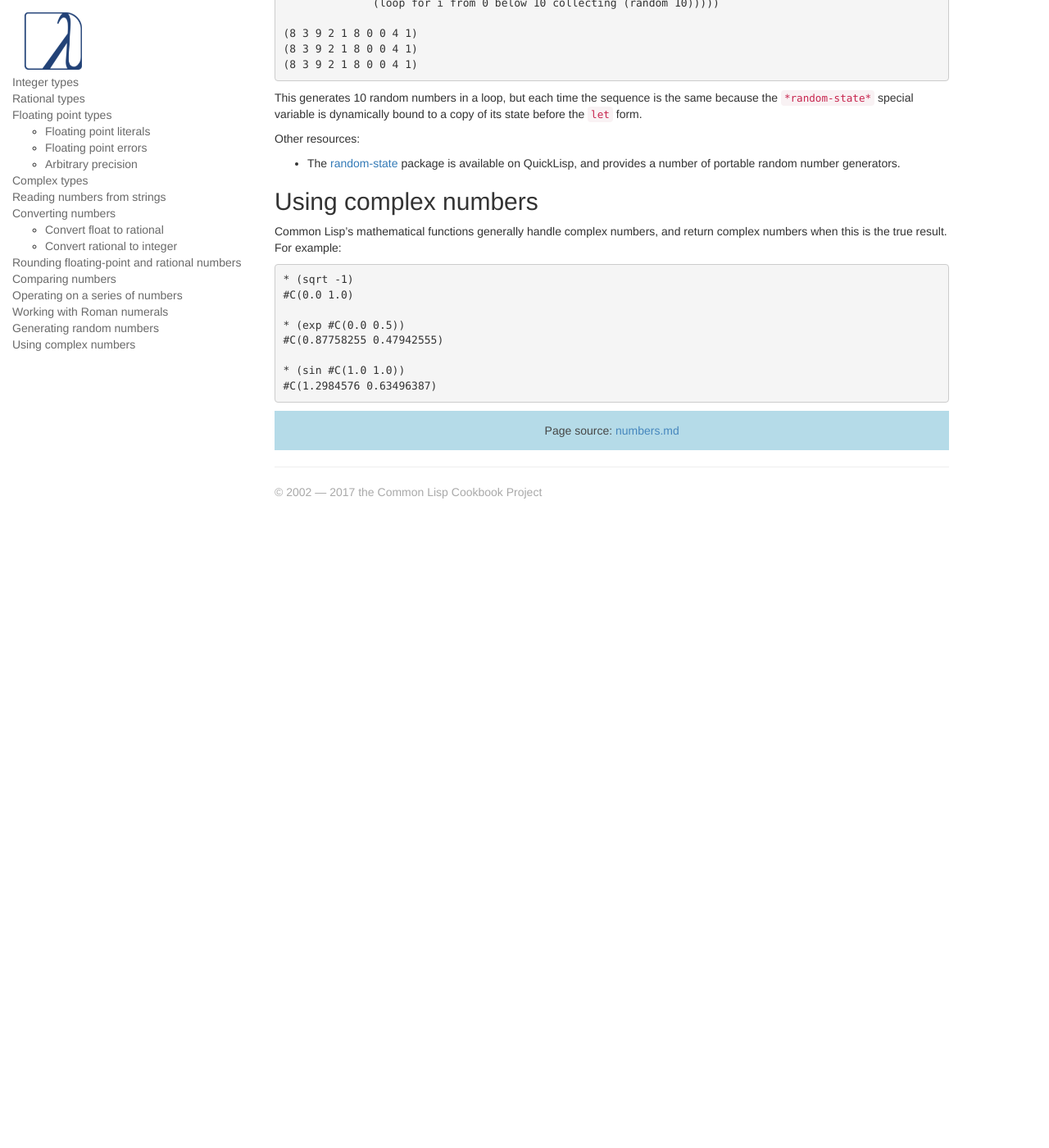
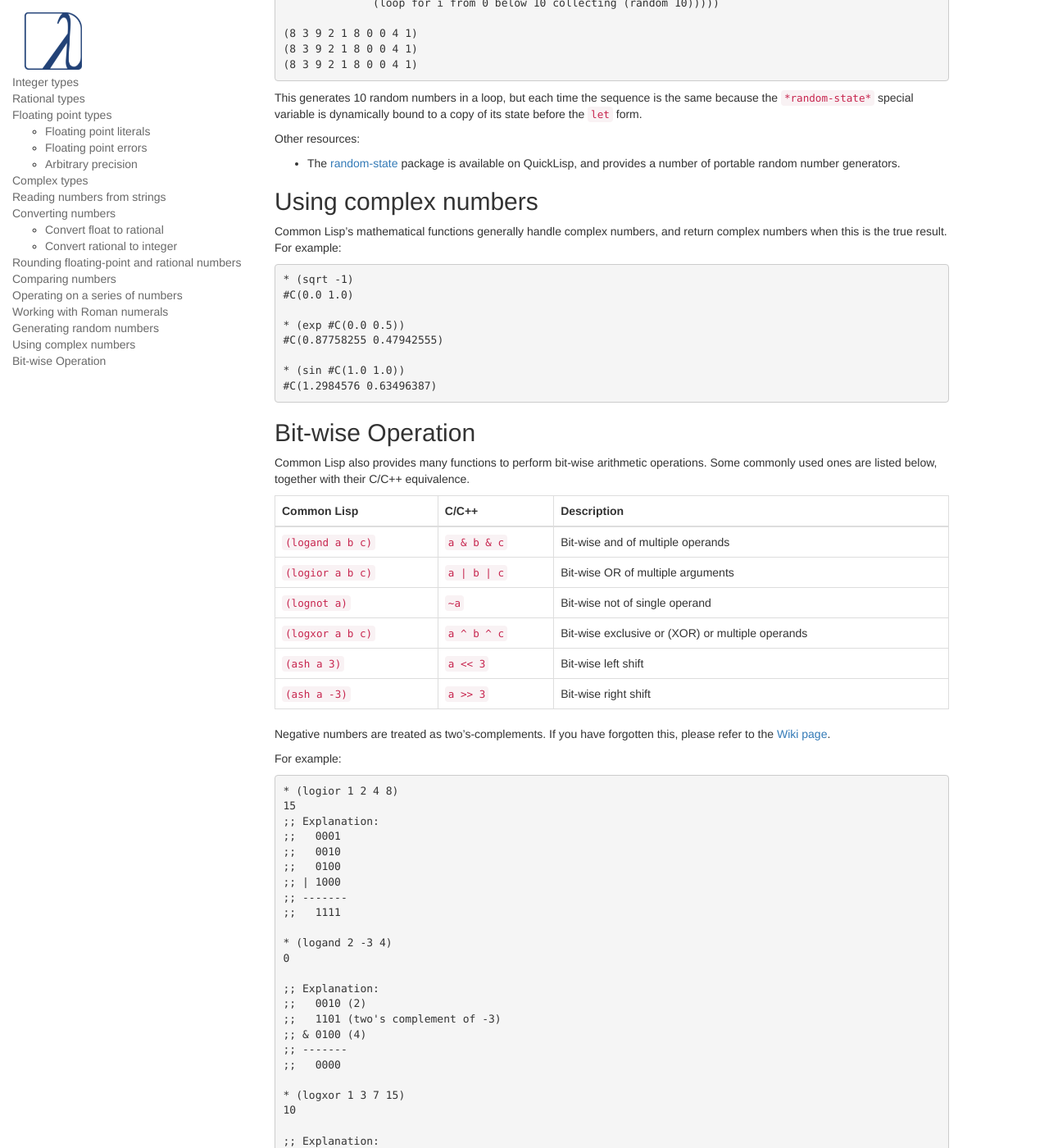
Before and after one commit to LispCookbook/cl-cookbook, a Jekyll site: the page built from numbers.md, in a window 1280 px wide and 1400 px high, scrolled down 6525 px. Shown: the whole window at 82% size. Built offline with Jekyll 4.4.1, drawn with Linux system fonts in a browser that asks for light colours; before the commit the page ends 7155 px from its top, so only the background shows below that; some of the changed text lies outside the part shown.

Commit message:
feat: add bit-wise operation

```diff
--- a/numbers.md
+++ b/numbers.md
@@ -480,6 +480,83 @@ and return complex numbers when this is the true result. For example:
 #C(1.2984576 0.63496387)
 ~~~
 
+## Bit-wise Operation
+
+Common Lisp also provides many functions to perform bit-wise arithmetic
+operations. Some commonly used ones are listed below, together with their
+C/C++ equivalence.
+
+{:class="table table-bordered table-stripped"}
+| Common  Lisp     | C/C++       | Description                                      |
+|------------------|-------------|--------------------------------------------------|
+| `(logand a b c)` | `a & b & c` | Bit-wise and of multiple operands                |
+| `(logior a b c)` | `a | b | c` | Bit-wise OR of multiple arguments                |
+| `(lognot a)`     | `~a`        | Bit-wise not of single operand                   |
+| `(logxor a b c)` | `a ^ b ^ c` | Bit-wise exclusive or (XOR) or multiple operands |
+| `(ash a 3)`      | `a << 3`    | Bit-wise left shift                              |
+| `(ash a -3)`     | `a >> 3`    | Bit-wise right shift                             |
+
+Negative numbers are treated as two's-complements. If you have forgotten this,
+please refer to the [Wiki page][twos-complements].
+
+For example:
+
+~~~lisp
+* (logior 1 2 4 8)
+15
+;; Explanation:
+;;   0001
+;;   0010
+;;   0100
+;; | 1000
+;; -------
+;;   1111
+
+* (logand 2 -3 4)
+0
+
+;; Explanation:
+;;   0010 (2)
+;;   1101 (two's complement of -3)
+;; & 0100 (4)
+;; -------
+;;   0000
+
+* (logxor 1 3 7 15)
+10
+
+;; Explanation:
+;;   0001
+;;   0011
+;;   0111
+;; ^ 1111
+;; -------
+;;   1010
+
+* (lognot -1)
+0
+;; Explanation:
+;;   11 -> 00
+
+* (lognot -3)
+2
+;;   101 -> 010
+
+* (ash 3 2)
+12
+;; Explanation:
+;;   11 -> 1100
+
+* (ash -5 -2)
+-2
+;; Explanation
+;;   11011 -> 110
+~~~
+
+Please see the [CLHS page][logand-functions] for a more detailed explanation
+or other bit-wise functions.
+
+
 [numbers]: https://www.cs.cmu.edu/Groups/AI/html/cltl/clm/node16.html#SECTION00610000000000000000
 [numbers-characters-strings]: http://www.gigamonkeys.com/book/numbers-characters-and-strings.html
 [isqrt]: http://clhs.lisp.se/Body/f_sqrt_.htm
@@ -518,3 +595,5 @@ and return complex numbers when this is the true result. For example:
 [random-state]: http://clhs.lisp.se/Body/v_rnd_st.htm#STrandom-stateST
 [make-random-state]: http://clhs.lisp.se/Body/f_mk_rnd.htm
 [random-state]: http://quickdocs.org/random-state/
+[logand-functions]: http://www.lispworks.com/documentation/HyperSpec/Body/f_logand.htm
+[twos-complements]: https://en.wikipedia.org/wiki/Twos_complement
```
